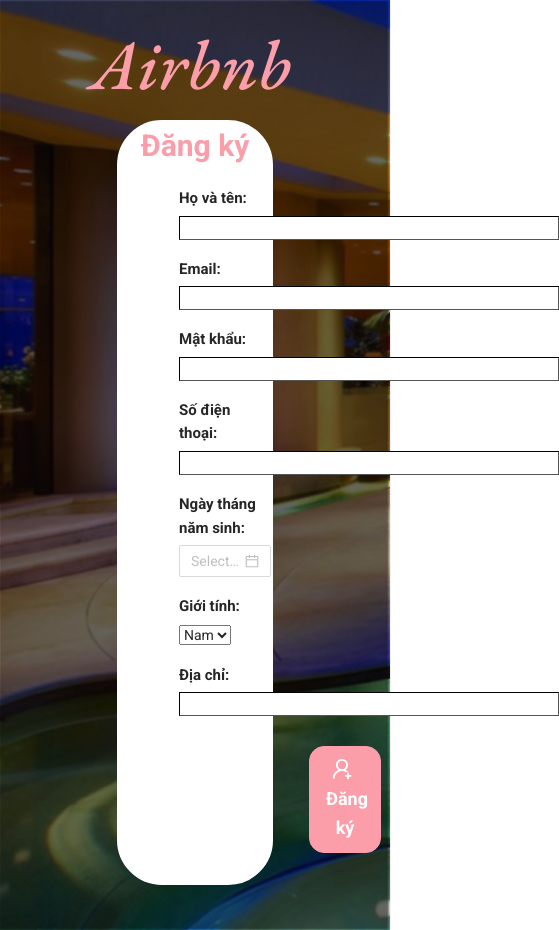
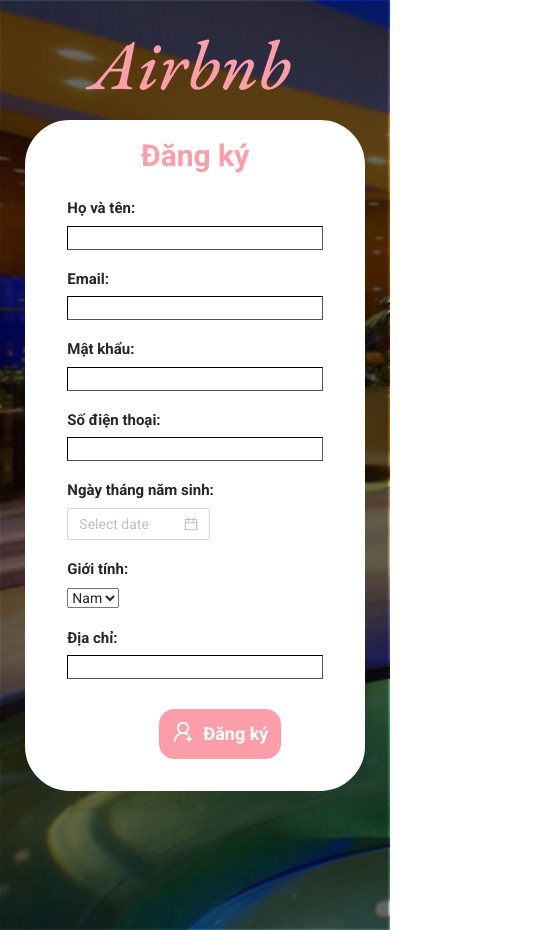
Before and after one commit to sarah-phan/Booking_Hotel, a React (Create React App) app: page /dang-ky in a window 390 px wide. Shown: the whole page, 559 px wide, since content can reach past the window. Built offline with nearby package versions, Linux system fonts and the light colour scheme.

Commit message:
Responsive signup

```diff
--- a/src/container/HomeTemplate/_components/DangKy/style.css
+++ b/src/container/HomeTemplate/_components/DangKy/style.css
@@ -30,7 +30,7 @@
     background-color: white;
     border: 2px solid white;
     margin: auto;
-    width: 40%;
+    width: 35%;
     border-radius: 45px;
 }
 .dangKyForm h1{
@@ -45,9 +45,10 @@
     font-size: 30px;
     color: #FB9EAA !important;
     font-weight: 700;
+    margin-top: 10px;
 }
 .dangKyContent form{
-    padding-left: 60px;
+    padding: 0 40px;
     border-radius: 20px
 }
 .dangKyContent label{
@@ -57,7 +58,7 @@
     font-size: 15px;
 }
 .dangKyContent input{
-    width: 380px;
+    width: 100%;
     border: 1px inset black;
 }
 .buttonDangKy{
@@ -65,7 +66,8 @@
     background-color: #FB9EAA;
     border-radius: 15px;
     cursor: pointer;
-    margin: 30px 130px;
+    margin: 30px 0;
+    margin-left: 36%;
     padding: 10px 12px;
     color: white;
     font-size: 18px;
@@ -82,3 +84,13 @@
 .dangKyContent .error{
     color: red
 }
+@media screen and (max-width:992px){
+    .dangKyContent{
+        width: 67%;
+    }
+}
+@media screen and (max-width:576px){
+    .dangKyContent{
+        width: 87%;
+    }
+}
```
